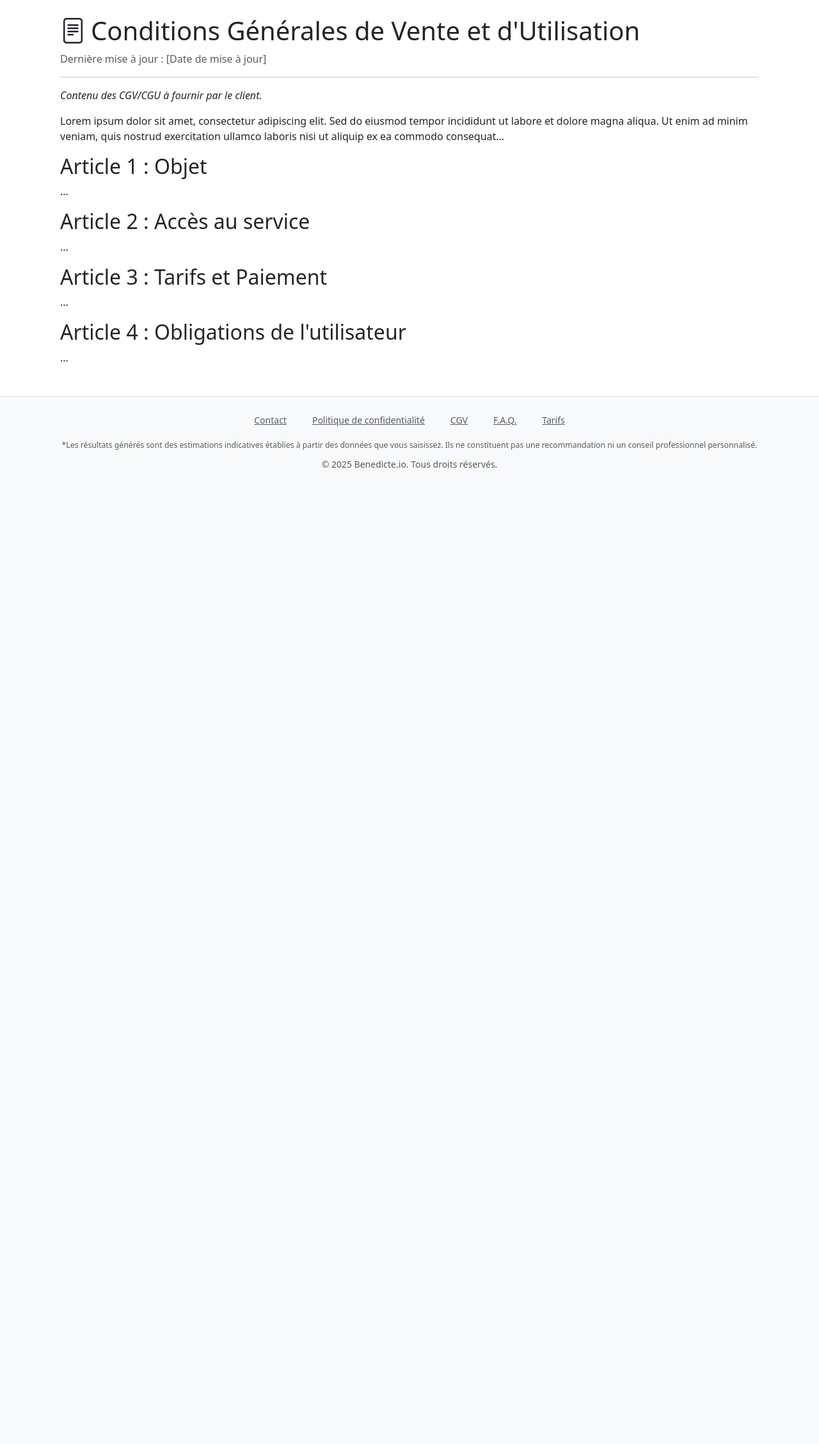
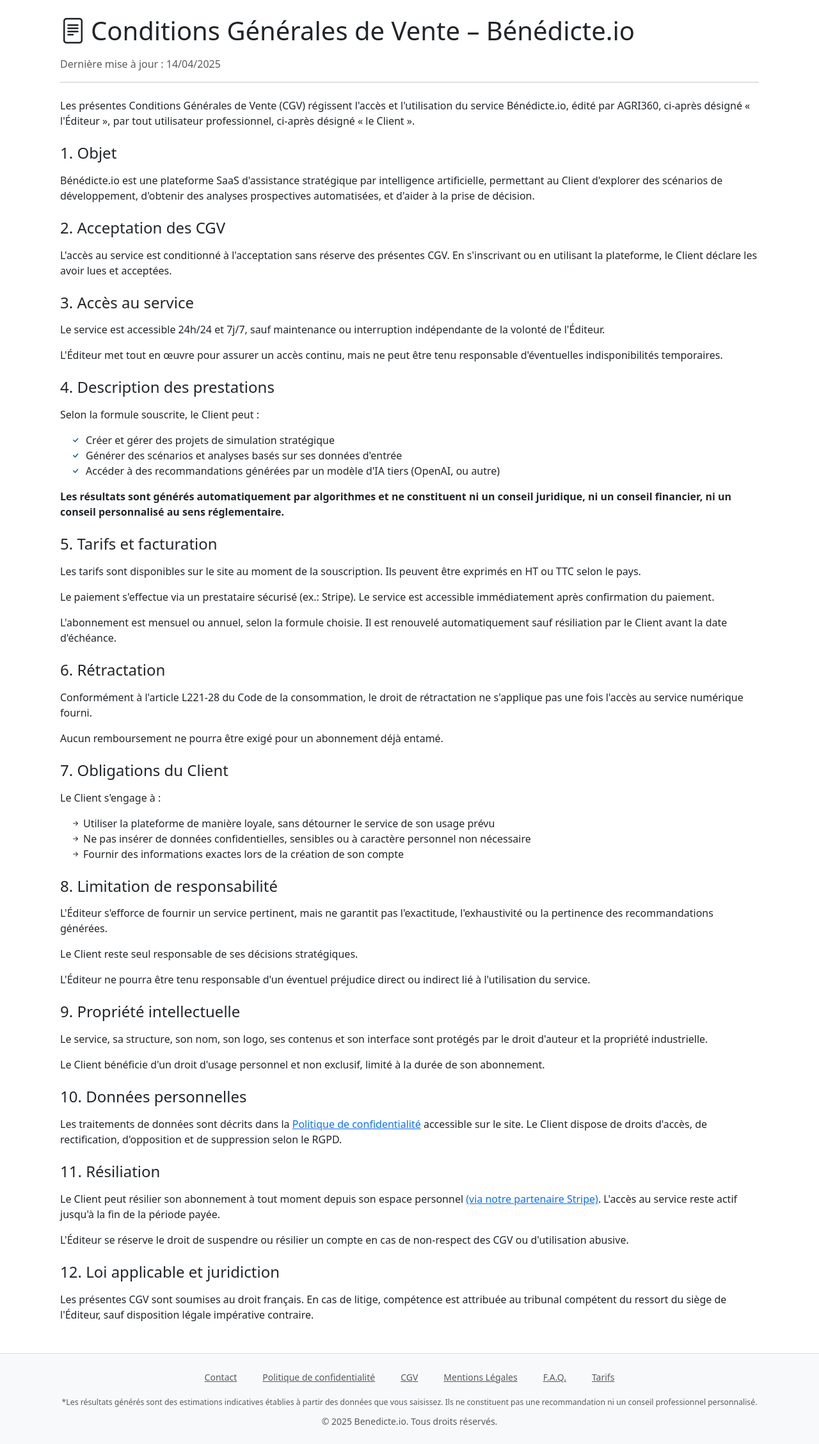
Before and after one commit to WakamTech/Benedicte.io, a Django app: page /cgv/ in a window 1280 px wide. Shown: the part 56-2313 px from the top of the page at 64% size. Before the commit the page ends 787 px from the top, so only its background shows below. Run offline with Django 5.2, Linux system fonts and the light colour scheme.

Commit message:
Content: Add Legal Notice and update ToS pages
Populates Terms & Conditions and Legal Notice pages with client-provided content. Adds corresponding views and URL patterns.

```diff
--- a/content/urls.py
+++ b/content/urls.py
@@ -8,4 +8,5 @@
     path('politique-confidentialite/', views.privacy_policy_view, name='privacy_policy'),
     path('cgv/', views.terms_conditions_view, name='terms_conditions'),
     path('tarifs/', views.pricing_view, name='pricing'),
+    path('mentions-legales/', views.legal_notice_view, name='legal_notice'),
 ]
--- a/content/views.py
+++ b/content/views.py
@@ -28,3 +28,7 @@
     # Passer aussi la clé publiable si on utilise Stripe Elements ici
     # context['stripe_publishable_key'] = settings.STRIPE_PUBLISHABLE_KEY
     return render(request, 'content/pricing.html', context)
+
+def legal_notice_view(request):
+    context = {'step_title': "Mentions Légales"}
+    return render(request, 'content/legal_notice.html', context)
--- a/templates/base.html
+++ b/templates/base.html
@@ -153,6 +153,9 @@
                         <a href="{% url 'terms_conditions' %}" class="text-muted small mx-2">CGV</a>
                     </div>
                     <div class="col-auto">
+                        <a href="{% url 'legal_notice' %}" class="text-muted small mx-2">Mentions Légales</a> {# Nouveau Lien #}
+                    </div>
+                    <div class="col-auto">
                         {# Lien vers la future page FAQ #}
                         <a href="{% url 'faq' %}" class="text-muted small mx-2">F.A.Q.</a>
                         {# Assumer que l'URL s'appellera 'faq' #}
--- a/templates/content/terms_conditions.html
+++ b/templates/content/terms_conditions.html
@@ -1,21 +1,74 @@
 <!-- templates/content/terms_conditions.html -->
 {% extends 'base.html' %}
-{% block title %}{{ step_title }}{% endblock %}
+{% load static %}
+
+{% block title %}Conditions Générales de Vente – Bénédicte.io{% endblock %} {# Titre plus spécifique #}
+
 {% block content %}
-<div class="container mt-4">
-    <h1><i class="bi bi-file-text me-2"></i>{{ step_title }}</h1>
-    <p class="text-muted">Dernière mise à jour : [Date de mise à jour]</p>
-    <hr>
-    <p><em>Contenu des CGV/CGU à fournir par le client.</em></p>
-    <p>Lorem ipsum dolor sit amet, consectetur adipiscing elit. Sed do eiusmod tempor incididunt ut labore et dolore magna aliqua. Ut enim ad minim veniam, quis nostrud exercitation ullamco laboris nisi ut aliquip ex ea commodo consequat...</p>
-     <h2>Article 1 : Objet</h2>
-    <p>...</p>
-     <h2>Article 2 : Accès au service</h2>
-    <p>...</p>
-     <h2>Article 3 : Tarifs et Paiement</h2>
-    <p>...</p>
-     <h2>Article 4 : Obligations de l'utilisateur</h2>
-    <p>...</p>
-    {# Ajouter toutes les sections nécessaires #}
-</div>
+<div class="container mt-4 mb-5">
+    <div class="legal-page-content"> {# Utiliser la même classe pour style cohérent #}
+
+        <h1 class="mb-3"><i class="bi bi-file-text me-2"></i>Conditions Générales de Vente – Bénédicte.io</h1>
+        <p class="text-muted">Dernière mise à jour : 14/04/2025</p> {# Utiliser date du document #}
+        <hr class="mb-4">
+
+        <p>Les présentes Conditions Générales de Vente (CGV) régissent l'accès et l'utilisation du service Bénédicte.io, édité par AGRI360, ci-après désigné « l'Éditeur », par tout utilisateur professionnel, ci-après désigné « le Client ».</p>
+
+        <h2 class="h4 mt-4 mb-3">1. Objet</h2>
+        <p>Bénédicte.io est une plateforme SaaS d'assistance stratégique par intelligence artificielle, permettant au Client d'explorer des scénarios de développement, d'obtenir des analyses prospectives automatisées, et d'aider à la prise de décision.</p>
+
+        <h2 class="h4 mt-4 mb-3">2. Acceptation des CGV</h2>
+        <p>L'accès au service est conditionné à l'acceptation sans réserve des présentes CGV. En s'inscrivant ou en utilisant la plateforme, le Client déclare les avoir lues et acceptées.</p>
+
+        <h2 class="h4 mt-4 mb-3">3. Accès au service</h2>
+        <p>Le service est accessible 24h/24 et 7j/7, sauf maintenance ou interruption indépendante de la volonté de l'Éditeur.</p>
+        <p>L'Éditeur met tout en œuvre pour assurer un accès continu, mais ne peut être tenu responsable d'éventuelles indisponibilités temporaires.</p>
+
+        <h2 class="h4 mt-4 mb-3">4. Description des prestations</h2>
+        <p>Selon la formule souscrite, le Client peut :</p>
+        <ul class="list-unstyled ms-3">
+             <li><i class="bi bi-check text-primary me-2"></i>Créer et gérer des projets de simulation stratégique</li>
+             <li><i class="bi bi-check text-primary me-2"></i>Générer des scénarios et analyses basés sur ses données d'entrée</li>
+             <li><i class="bi bi-check text-primary me-2"></i>Accéder à des recommandations générées par un modèle d'IA tiers (OpenAI, ou autre)</li>
+        </ul>
+        <p class="fw-bold">Les résultats sont générés automatiquement par algorithmes et ne constituent ni un conseil juridique, ni un conseil financier, ni un conseil personnalisé au sens réglementaire.</p>
+
+        <h2 class="h4 mt-4 mb-3">5. Tarifs et facturation</h2>
+        <p>Les tarifs sont disponibles sur le site au moment de la souscription. Ils peuvent être exprimés en HT ou TTC selon le pays.</p>
+        <p>Le paiement s'effectue via un prestataire sécurisé (ex.: Stripe). Le service est accessible immédiatement après confirmation du paiement.</p>
+        <p>L'abonnement est mensuel ou annuel, selon la formule choisie. Il est renouvelé automatiquement sauf résiliation par le Client avant la date d'échéance.</p>
+
+        <h2 class="h4 mt-4 mb-3">6. Rétractation</h2>
+        <p>Conformément à l'article L221-28 du Code de la consommation, le droit de rétractation ne s'applique pas une fois l'accès au service numérique fourni.</p>
+        <p>Aucun remboursement ne pourra être exigé pour un abonnement déjà entamé.</p>
+
+        <h2 class="h4 mt-4 mb-3">7. Obligations du Client</h2>
+        <p>Le Client s'engage à :</p>
+         <ul class="list-unstyled ms-3">
+            <li><i class="bi bi-arrow-right-short me-1"></i>Utiliser la plateforme de manière loyale, sans détourner le service de son usage prévu</li>
+            <li><i class="bi bi-arrow-right-short me-1"></i>Ne pas insérer de données confidentielles, sensibles ou à caractère personnel non nécessaire</li>
+            <li><i class="bi bi-arrow-right-short me-1"></i>Fournir des informations exactes lors de la création de son compte</li>
+        </ul>
+
+        <h2 class="h4 mt-4 mb-3">8. Limitation de responsabilité</h2>
+        <p>L'Éditeur s'efforce de fournir un service pertinent, mais ne garantit pas l'exactitude, l'exhaustivité ou la pertinence des recommandations générées.</p>
+        <p>Le Client reste seul responsable de ses décisions stratégiques.</p>
+        <p>L'Éditeur ne pourra être tenu responsable d'un éventuel préjudice direct ou indirect lié à l'utilisation du service.</p>
+
+        <h2 class="h4 mt-4 mb-3">9. Propriété intellectuelle</h2>
+        <p>Le service, sa structure, son nom, son logo, ses contenus et son interface sont protégés par le droit d'auteur et la propriété industrielle.</p>
+        <p>Le Client bénéficie d'un droit d'usage personnel et non exclusif, limité à la durée de son abonnement.</p>
+
+        <h2 class="h4 mt-4 mb-3">10. Données personnelles</h2>
+        <p>Les traitements de données sont décrits dans la <a href="{% url 'privacy_policy' %}">Politique de confidentialité</a> accessible sur le site. Le Client dispose de droits d'accès, de rectification, d'opposition et de suppression selon le RGPD.</p>
+
+        <h2 class="h4 mt-4 mb-3">11. Résiliation</h2>
+        <p>Le Client peut résilier son abonnement à tout moment depuis son espace personnel <a href="{% url 'stripe_billing_portal' %}" target="_blank">(via notre partenaire Stripe)</a>. L'accès au service reste actif jusqu'à la fin de la période payée.</p> {# Lien vers portail Stripe #}
+        <p>L'Éditeur se réserve le droit de suspendre ou résilier un compte en cas de non-respect des CGV ou d'utilisation abusive.</p>
+
+        <h2 class="h4 mt-4 mb-3">12. Loi applicable et juridiction</h2>
+        <p>Les présentes CGV sont soumises au droit français. En cas de litige, compétence est attribuée au tribunal compétent du ressort du siège de l'Éditeur, sauf disposition légale impérative contraire.</p>
+
+    </div> {# Fin legal-page-content #}
+</div> {# Fin Container #}
 {% endblock %}
```
Also changed, not shown: templates/content/legal_notice.html (added, +59 -0 lines).
